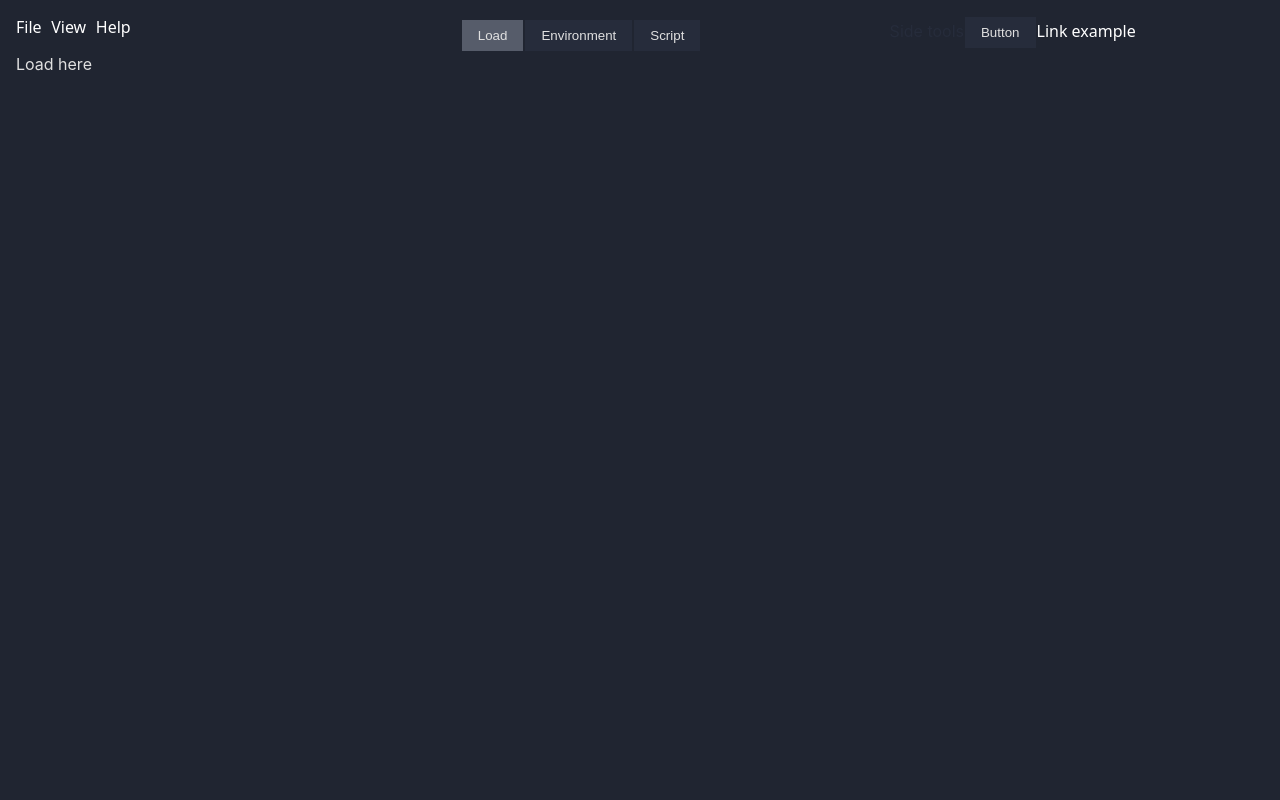
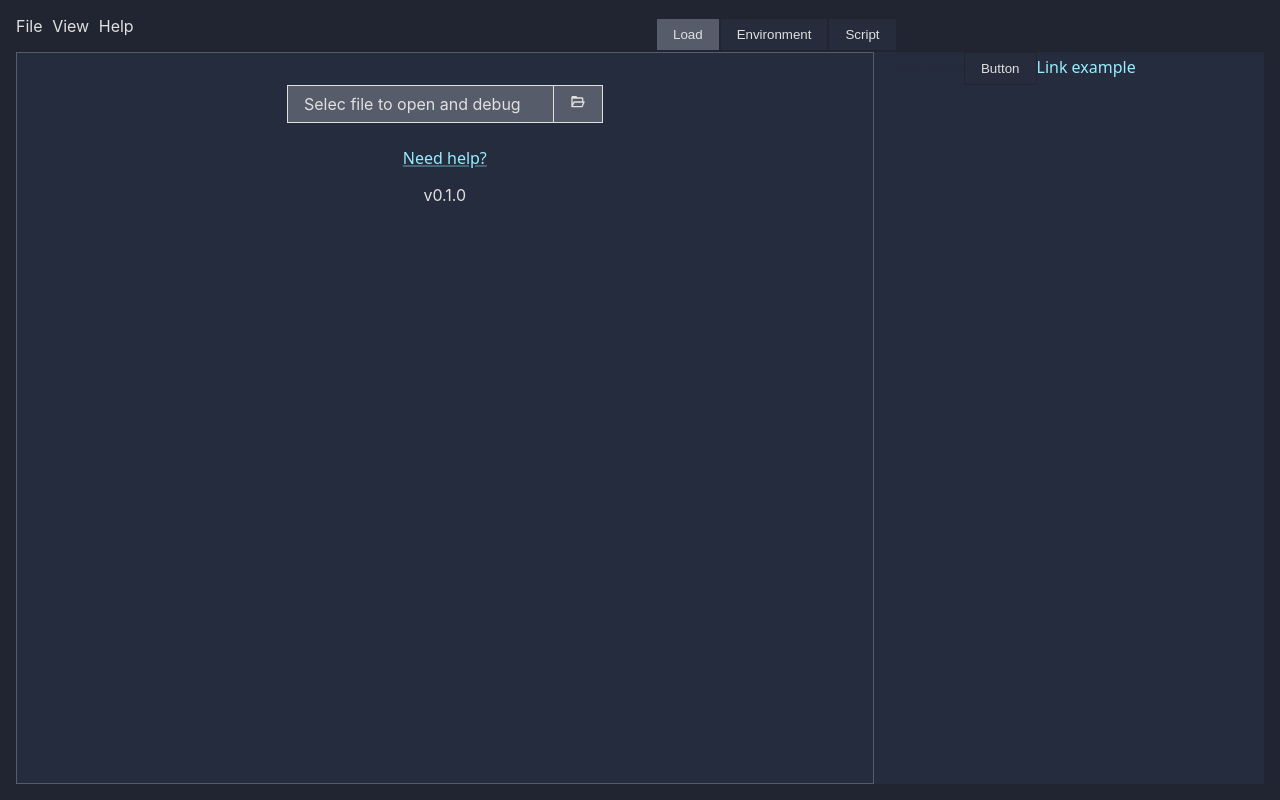
Before and after one commit to illialarka/dotgdb, a React (Create React App) app in the folder src/ui/: page / in a window 1280 px wide. Built offline with nearby package versions, Linux system fonts and the light colour scheme.

Commit message:
Implement load view ui

```diff
--- a/src/ui/src/App.css
+++ b/src/ui/src/App.css
@@ -1,18 +1,27 @@
 .app {
     display: grid;
+    grid-template-rows: min-content auto;
+    height: 100%;
+    width: 100%;
+
+    padding: 1em;
+}
+
+.main {
+    display: grid;
+    grid-column: span 2;
     gap: 1em;
-    padding: 1em;
-
     grid-template-columns: 1fr minmax(min-content, 30%);
 }
 
+.main {
+    background-color: var(--primary-analogous-color);
+}
+
 .main-header {
+    grid-column: span 2;
     display: grid;
     gap: 1em;
     grid-template-columns: 50% 50%;
     align-items: center;
 }
-
-.menu {
-
-}
--- a/src/ui/src/App.tsx
+++ b/src/ui/src/App.tsx
@@ -22,7 +22,6 @@ function App() {
 
   return (
     <div className="app">
-      <div className="main">
         <div className="main-header">
           <Menu></Menu>
           <div className='text'>
@@ -31,6 +30,8 @@ function App() {
             <Button type='primary' styled={tabButtonStyle('script')} label='Script' onClick={() => setActiveTab('script')}></Button>
           </div>
         </div>
+
+      <div className="main">
         <div className='main-view text'>
           <div className={tabContentClass('load')}>
             <Load ></Load>
@@ -42,12 +43,13 @@ function App() {
             Script Tab here
           </div>
         </div>
-      </div>
-      <div className="tools">
-        Side tools
-        <Button type='primary' styled='default' label='Button'></Button>
-        <Link label='Link example' target='_blank'></Link>
-        <div>
+
+        <div className="tools">
+          Side tools
+          <Button type='primary' styled='default' label='Button'></Button>
+          <Link label='Link example' target='_blank'></Link>
+          <div>
+          </div>
         </div>
       </div>
     </div>
--- a/src/ui/src/components/Link.css
+++ b/src/ui/src/components/Link.module.css
@@ -1,4 +1,4 @@
-a {
+.link {
     font-family: system-ui, -apple-system, "Segoe UI", Roboto, "Helvetica Neue", Arial, "Noto Sans", sans-serif, "Apple Color Emoji", "Segoe UI Emoji", "Segoe UI Symbol", "Noto Color Emoji";
     text-align: center;
     color: hsl(205, 100%, 75%);
@@ -7,7 +7,7 @@ a {
     filter: brightness(117.5%);
 }
 
-a:hover {
+.link:hover {
     cursor: pointer;
     text-decoration: underline
 }
--- a/src/ui/src/components/Link.tsx
+++ b/src/ui/src/components/Link.tsx
@@ -1,4 +1,4 @@
-import './Link.css';
+import classes from './Link.module.css';
 
 export interface LinkProps {
     target: "_blank" | "_self" | "_parent" | "_top"
@@ -9,7 +9,7 @@ export interface LinkProps {
 function Link(props: LinkProps) {
     const { target, href, label } = props;
 
-    return <a href={href} target={target}>{label}</a>
+    return <a className={classes.link} href={href} target={target}>{label}</a>
 }
 
 export default Link;
--- a/src/ui/src/components/Menu.css
+++ b/src/ui/src/components/Menu.module.css
@@ -1,4 +1,4 @@
-.menu-container {
+.container {
     display: grid;
     gap: 0.6em;
     grid-template-columns: repeat(4, min-content);
@@ -7,11 +7,11 @@
     margin-bottom: 1em;
 }
 
-a {
+.item {
     color: var(--primary-text-color);
 }
 
-a:hover {
+.item:hover {
     cursor: pointer;
     color: var(--primary-highlight-color);
     text-decoration: none;
--- a/src/ui/src/components/Menu.tsx
+++ b/src/ui/src/components/Menu.tsx
@@ -1,16 +1,15 @@
-import './Menu.css';
+import classes from './Menu.module.css';
 
 function Menu() {
-
   return (
-    <div className="menu-container">
-      <div className="menu-item">
+    <div className={classes.container}>
+      <div className={classes.item}>
         <a>File</a>
       </div>
-      <div className="menu-item">
+      <div className={classes.item}>
         <a>View</a>
       </div>
-      <div className="menu-item">
+      <div className={classes.item}>
         <a>Help</a>
       </div>
     </div>
--- a/src/ui/src/index.css
+++ b/src/ui/src/index.css
@@ -3,12 +3,19 @@
   --bg-color: #202531;
   --primary-color: #262c3b;
   --primary-accent-color: #202531;
+  --primary-analogous-color: #252c3d;
   --primary-text-color: #e0e0e0;
   --primary-highlight-color: #565c6a;
 }
 
+html, body {
+  height: 100vh;
+  width: 100vw;
+}
+
 body {
   margin: 0;
+  padding: 0;
   font-family: -apple-system, BlinkMacSystemFont, 'Segoe UI', 'Roboto', 'Oxygen',
     'Ubuntu', 'Cantarell', 'Fira Sans', 'Droid Sans', 'Helvetica Neue',
     sans-serif;
@@ -16,6 +23,15 @@ body {
   background-color: var(--bg-color);
   -webkit-font-smoothing: antialiased;
   -moz-osx-font-smoothing: grayscale;
+}
+
+#root {
+  height: 100%;
+  width: 100%;
+}
+
+* {
+  box-sizing: border-box;
 }
 
 code {
@@ -28,9 +44,9 @@ code {
   color: var(--primary-text-color);
 }
 
-
 .active-tab {
   display: block;
+  height: 100%;
 }
 
 .hidden-tab {
--- /dev/null
+++ b/src/ui/src/views/Load.module.css
@@ -0,0 +1,10 @@
+.container {
+    display: flex;
+    flex-direction: column;
+    align-items: center;
+    height: 100%;
+    padding: 2em 0;
+    gap: 1em;
+
+    border: 1px solid var(--primary-highlight-color)
+}
--- a/src/ui/src/views/Load.tsx
+++ b/src/ui/src/views/Load.tsx
@@ -1,7 +1,13 @@
+import FileInput from '../components/FileInput';
+import Link from '../components/Link';
+import classes from './Load.module.css';
+
 function Load() {
     return (
-        <div>
-            Load here
+        <div className={classes.container}>
+            <FileInput></FileInput>
+            <Link href='empty' label='Need help?' target='_blank'></Link>
+            <span>v0.1.0</span>
         </div>
     );
 }
```
